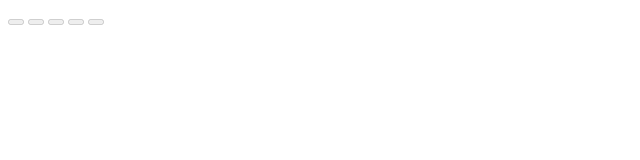
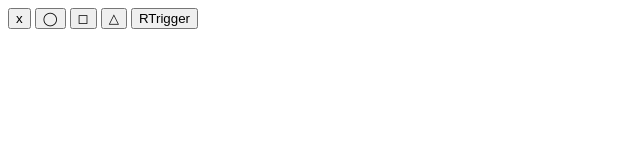
Before and after one commit to CalobHumble/robo-command-and-control, a website: page web-client/index.html in a window 1280 px wide. Shown: the whole page, without its empty margins (0-640 px from the left). Drawn offline with Linux system fonts and the light colour scheme.

Commit message:
Added server router, and updated client files

```diff
--- a/web-client/client.js
+++ b/web-client/client.js
@@ -17,3 +17,8 @@
     }
   }
 };
+
+// First, lets detect if a gamepad has been connected
+window.addEventListener('gamepadconnected', function (ev) {
+  console.log(ev.gamepad);
+});
--- a/web-client/index.html
+++ b/web-client/index.html
@@ -4,11 +4,11 @@
   <title>Controller Demo</title>
 </head>
 <body>
-  <button id="x" disabled></button>
-  <button id="circle" disabled></button>
-  <button id="square" disabled></button>
-  <button id="triangle" disabled></button>
-  <button id="right_trigger" disabled></button>
+  <button id="x">x</button>
+  <button id="circle">◯</button>
+  <button id="square">◻</button>
+  <button id="triangle">△</button>
+  <button id="right_trigger">RTrigger</button>
   <span id="right_joystick_x"></span>
   <span id="right_joystick_y"></span>
   <script src="./client.js"></script>
```
Also changed, not shown: server.js (added, +12 -0 lines).
